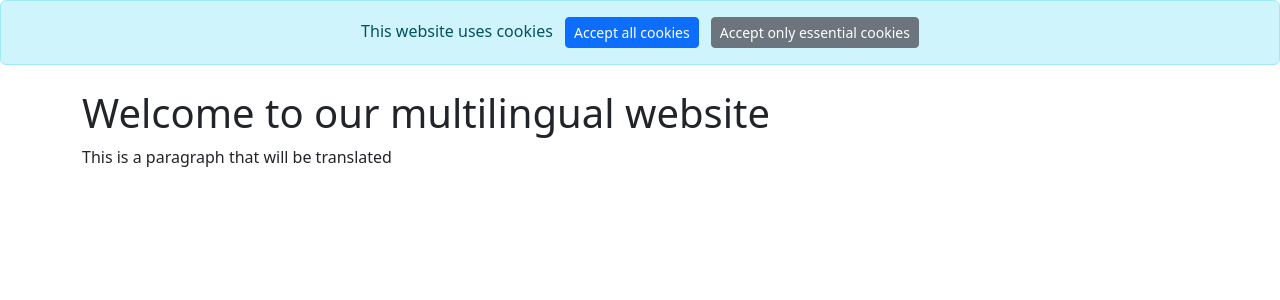
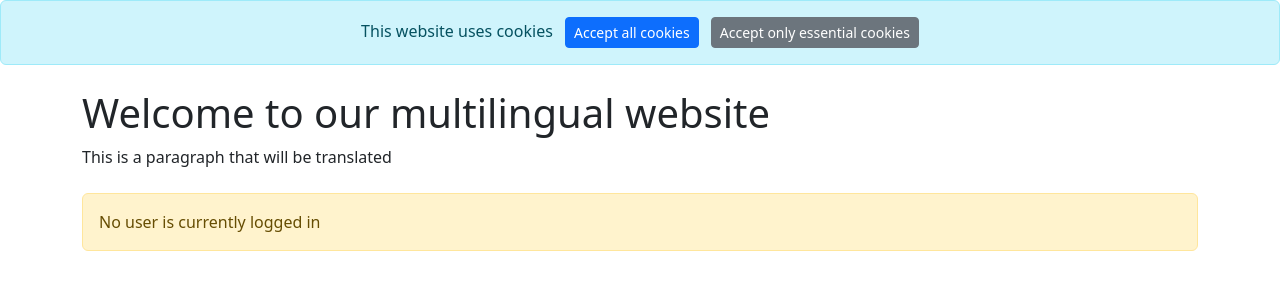
Before and after one commit to donmo17/ecf2, a Symfony app: template templates/home/index.html.twig in a window 1280 px wide. Shown: the part 56-356 px from the top of the page. Run offline with Twig, Linux system fonts and the light colour scheme; the template is opened without the code that fills it, so the values that code supplies are empty; some libraries are stand-ins or nearby versions.

Commit message:
Notification-Translation-Cookies

```diff
--- a/templates/home/index.html.twig
+++ b/templates/home/index.html.twig
@@ -5,4 +5,16 @@
 {% block body %}
     <h1>{{ 'Welcome to our multilingual website'|trans }}</h1>
     <p>{{ 'This is a paragraph that will be translated'|trans }}</p>
+
+    <div class="mt-4">
+        {% if app.user %}
+            <p class="alert alert-info">
+                {{ 'You are logged in as'|trans }} : <strong>{{ app.user.email }}</strong>
+            </p>
+        {% else %}
+            <p class="alert alert-warning">
+                {{ 'No user is currently logged in'|trans }}
+            </p>
+        {% endif %}
+    </div>
 {% endblock %}
```
